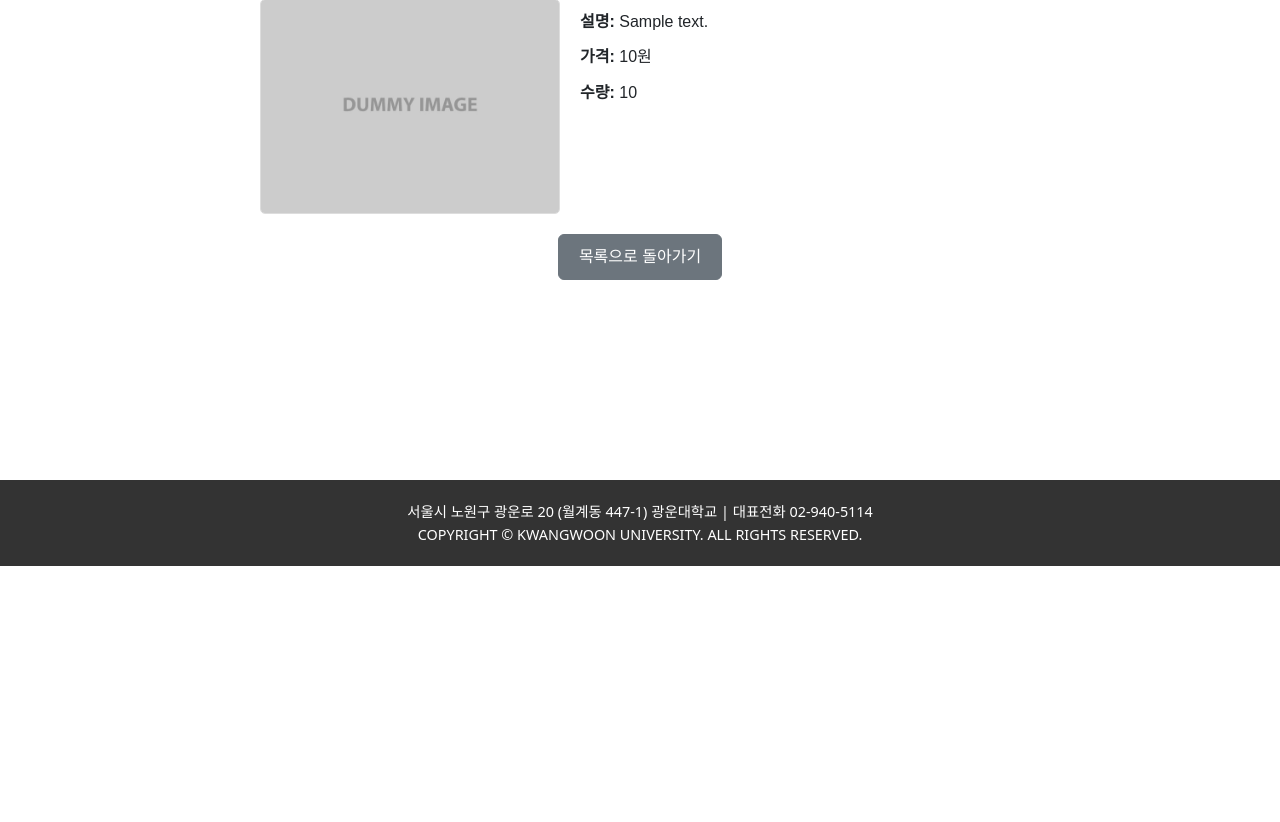
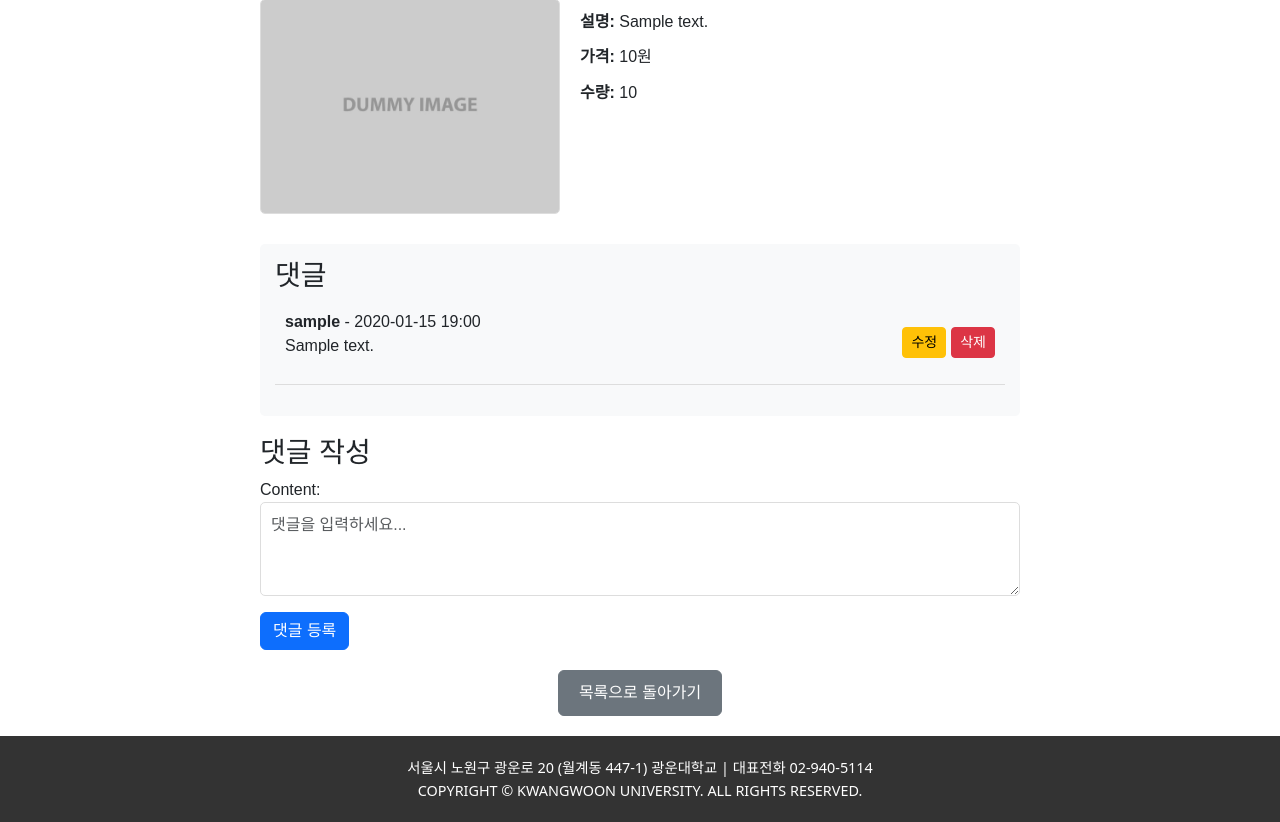
Before and after one commit to zzq3902/kw2025, a Django app: page /product/1/ in a window 1280 px wide. Shown: the part 234-1056 px from the top of the page. Before the commit the page ends 800 px from the top, so only its background shows below. Run offline with Django 5.2, Linux system fonts and the light colour scheme; the first user in the database is signed in; tables that the repository leaves empty hold one stand-in row (Sample ...).

Commit message:
add comment / change admin page

```diff
--- /dev/null
+++ b/product/forms.py
@@ -0,0 +1,12 @@
+from django import forms
+
+from product.models import Comment
+
+
+class CommentForm(forms.ModelForm):
+    class Meta:
+        model = Comment
+        fields = ['content']
+        widgets = {
+            'content': forms.Textarea(attrs={'class': 'form-control', 'rows': 3, 'placeholder': '댓글을 입력하세요...'}),
+        }
--- a/product/models.py
+++ b/product/models.py
@@ -1,5 +1,6 @@
 import os.path
 
+from django.contrib.auth.models import User
 from django.db import models
 
 # Create your models here.
@@ -15,3 +16,14 @@ class Product(models.Model):
 
     def __str__(self):
         return self.title
+
+
+class Comment(models.Model):
+    author = models.ForeignKey(User, on_delete=models.CASCADE)
+    content_list = models.ForeignKey(Product, on_delete=models.CASCADE, related_name="comments")
+    content = models.TextField()
+    create_date = models.DateTimeField(auto_now_add=True)
+    modify_date = models.DateTimeField(auto_now=True)
+
+    def __str__(self):
+        return f"{self.author}의 댓글"
--- a/product/urls.py
+++ b/product/urls.py
@@ -4,5 +4,8 @@ from . import views
 
 urlpatterns = [
     path("list/", views.product_list, name="product_list"),
-    path('<int:pk>/', views.product_detail, name='product_detail'),
+    path('<int:product_id>/', views.product_detail, name='product_detail'),
+    path('comment/create/<int:product_id>/', views.comment_create, name='comment_create'),
+    path('comment/<int:comment_id>/update/', views.comment_update, name='comment_update'),
+    path('comment/<int:comment_id>/delete/', views.comment_delete, name='comment_delete'),
 ]
--- a/product/views.py
+++ b/product/views.py
@@ -1,7 +1,9 @@
+from django.contrib.auth.decorators import login_required
 from django.core.paginator import Paginator
-from django.shortcuts import render, get_object_or_404
+from django.shortcuts import render, get_object_or_404, redirect
 
-from product.models import Product
+from product.forms import CommentForm
+from product.models import Product, Comment
 
 
 # Create your views here.
@@ -17,6 +19,55 @@ def product_list(request):
     return render(request, 'product/product_list.html', {'page_obj': page_obj})
 
 
-def product_detail(request, pk):
-    product = get_object_or_404(Product, pk=pk)
-    return render(request, 'product/product_detail.html', {'product': product})
+def product_detail(request, product_id):
+    product = get_object_or_404(Product, pk=product_id)
+    comments = product.comments.all()
+    form = CommentForm()
+    return render(request, 'product/product_detail.html', {
+        'product': product,
+        'comments': comments,
+        'form': form
+    })
+
+
+@login_required
+def comment_create(request, product_id):
+    product = get_object_or_404(Product, pk=product_id)
+    if request.method == "POST":
+        form = CommentForm(request.POST)
+        if form.is_valid():
+            comment = form.save(commit=False)
+            comment.author = request.user
+            comment.content_list = product
+            comment.save()
+            return redirect('product_detail', product_id=product.id)
+    else:
+        form = CommentForm()
+
+
+@login_required
+def comment_update(request, comment_id):
+    comment = get_object_or_404(Comment, id=comment_id)
+
+    if request.user != comment.author:
+        return redirect('product_detail', product_id=comment.content_list.id)
+
+    if request.method == 'POST':
+        form = CommentForm(request.POST, instance=comment)
+        if form.is_valid():
+            form.save()
+            return redirect('product_detail', product_id=comment.content_list.id)
+    else:
+        form = CommentForm(instance=comment)
+
+    return render(request, 'product/comment_form.html', {'form': form, 'comment': comment})
+
+
+@login_required
+def comment_delete(request, comment_id):
+    comment = get_object_or_404(Comment, id=comment_id)
+
+    if request.user == comment.author:
+        comment.delete()
+
+    return redirect('product_detail', product_id=comment.content_list.id)
--- a/static/css/product/product_detail.css
+++ b/static/css/product/product_detail.css
@@ -43,3 +43,64 @@
     padding: 10px 20px;
     font-size: 1rem;
 }
+
+.comments-section {
+    margin-top: 30px;
+    padding: 15px;
+    background: #f8f9fa;
+    border-radius: 5px;
+}
+
+.comment-list {
+    list-style: none;
+    padding: 0;
+}
+
+.comment-list li {
+    padding: 10px;
+    border-bottom: 1px solid #ddd;
+    display: flex;
+    justify-content: space-between; /* 왼쪽은 댓글 내용, 오른쪽은 버튼 */
+    align-items: center;
+}
+
+.comment-form {
+    margin-top: 20px;
+}
+
+.comment-form textarea {
+    width: 100%;
+    padding: 10px;
+    border: 1px solid #ddd;
+    border-radius: 5px;
+}
+
+.comment {
+    background-color: #f8f9fa;
+    padding: 10px;
+    border-radius: 5px;
+    margin-bottom: 10px;
+}
+
+.comment p {
+    margin: 5px 0;
+}
+
+.comment .btn {
+    margin-right: 5px;
+}
+
+.comment-container {
+    display: flex;
+    justify-content: space-between; /* 댓글 내용과 버튼 사이 여백 조정 */
+    align-items: center; /* 수직 가운데 정렬 */
+}
+
+.comment-content {
+    flex-grow: 1; /* 남은 공간을 차지하도록 설정 */
+}
+
+.comment-actions {
+    display: flex;
+    gap: 5px; /* 버튼 사이 간격 */
+}
--- a/templates/product/product_detail.html
+++ b/templates/product/product_detail.html
@@ -18,6 +18,51 @@
             <p><strong>수량:</strong> {{ product.quantity }}</p>
         </div>
     </div>
+
+    <!-- 댓글 목록 -->
+    <div class="comments-section">
+        <h3>댓글</h3>
+        <ul class="comment-list">
+            {% for comment in comments %}
+                <li class="comment-container">
+                    <div class="comment-content">
+                        {% if comment.create_date == comment.modify_date %}
+                        <strong>{{ comment.author.username }}</strong> - {{ comment.create_date|date:"Y-m-d H:i" }}
+                        {% else %}
+                        <strong>{{ comment.author.username }}</strong> - {{ comment.create_date|date:"Y-m-d H:i" }} / 수정일자: {{ comment.modify_date|date:"Y-m-d H:i" }}
+                        {% endif %}
+                        <p>{{ comment.content }}</p>
+                    </div>
+
+                    <!-- 수정 및 삭제 버튼 -->
+                    {% if request.user == comment.author %}
+                    <div class="comment-actions">
+                        <a href="{% url 'comment_update' comment.id %}" class="btn btn-warning btn-sm">수정</a>
+                        <a href="{% url 'comment_delete' comment.id %}" class="btn btn-danger btn-sm">삭제</a>
+                    </div>
+                    {% endif %}
+                </li>
+            {% empty %}
+                <li>아직 댓글이 없습니다.</li>
+            {% endfor %}
+        </ul>
+    </div>
+
+
+    <!-- 댓글 작성 폼 -->
+    {% if user.is_authenticated %}
+    <div class="comment-form">
+        <h3>댓글 작성</h3>
+        <form method="post" action="{% url 'comment_create' product.id %}">
+            {% csrf_token %}
+            {{ form.as_p }}
+            <button type="submit" class="btn btn-primary">댓글 등록</button>
+        </form>
+    </div>
+    {% else %}
+        <p><a href="{% url 'login' %}">로그인</a> 후 댓글을 작성할 수 있습니다.</p>
+    {% endif %}
+
     <div class="back-to-list">
         <a href="{% url 'product_list' %}" class="btn btn-secondary">목록으로 돌아가기</a>
     </div>
```
Also changed, not shown: product/admin.py (+14 -2 lines), templates/product/comment_form.html (added, +13 -0 lines).
